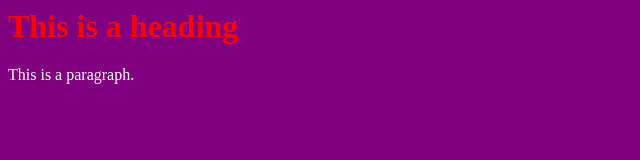
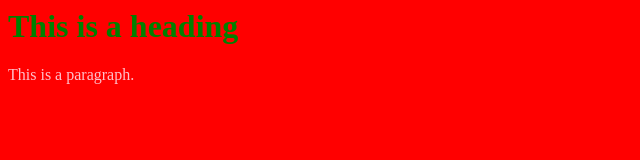
Before and after one commit to SahanaTJ/Sahana, a plain HTML site: page bg.html in a window 1280 px wide. Shown: the whole page, without its empty margins (0-640 px from the left). Drawn offline with Linux system fonts and the light colour scheme.

Commit message:
Add files via upload

```diff
--- a/bg.html
+++ b/bg.html
@@ -1,9 +1,9 @@
 <html>
 <head>
 <style>
-body {background-color: purple;}
-h1   {color: red;}
-p    {color: white;}
+body {background-color: red;}
+h1   {color: green;}
+p    {color: pink;}
 </style>
 </head>
 <body>
```
